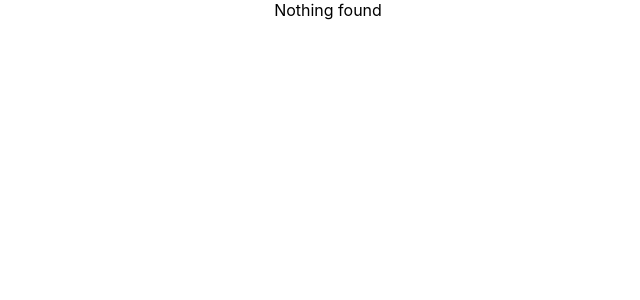
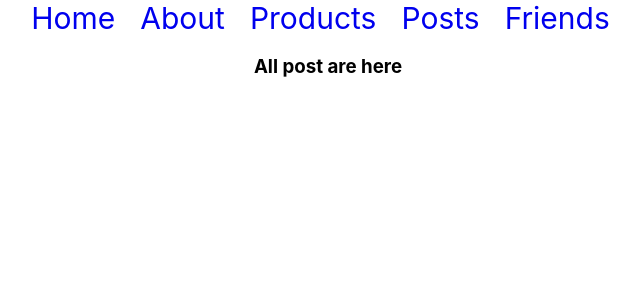
Before and after one commit to summenurfatema/explore_router, a React (Create React App) app: page /posts in a window 1280 px wide. Shown: the top 300 px of the page, without its empty margins (312-952 px from the left). Built offline with nearby package versions, Linux system fonts and the light colour scheme.

Commit message:
post compo  added

```diff
--- a/src/App.js
+++ b/src/App.js
@@ -5,6 +5,7 @@
 import Friends from './components/Friends/Friends';
 import Home from './components/Home/Home';
 import Main from './components/Layout/Main';
+import Posts from './components/Posts/Posts';
 import Products from './components/Products/Products';
 
 function App() {
@@ -16,6 +17,7 @@
         { path: "/home", element: <Home></Home> },
         { path: "/about", element: <About></About> },
         { path: "/products", element: <Products></Products> },
+        { path: "/posts", element: <Posts></Posts> },
         {
           path: "/friends",
           loader: async () => {
--- /dev/null
+++ b/src/components/Posts/Posts.js
@@ -0,0 +1,11 @@
+import React from 'react';
+
+const Posts = () => {
+    return (
+        <div>
+            <h3>All post are here</h3>
+        </div>
+    );
+};
+
+export default Posts;
```
